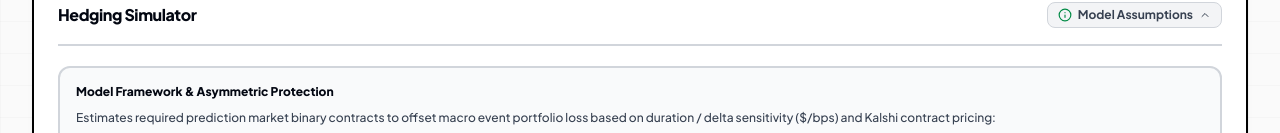
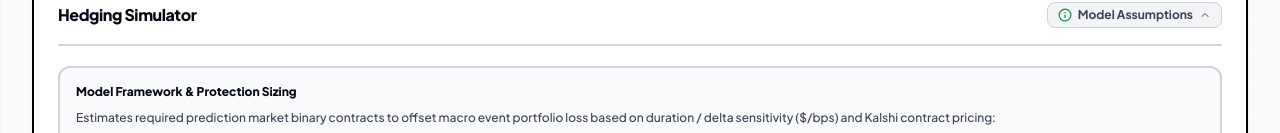
Before and after one commit to mokshnow/macro-density, a React (Vite) app: page / in a window 1280 px wide. Both pictures are taken after a click on the button "Model Assumptions". Shown: the part 1931-2064 px from the top of the page. Built offline with nearby package versions, Linux system fonts and the light colour scheme; no server answers.

Commit message:
fix(hedge): Clean UI and remove asymmetric wording in Macro Density

```diff
--- a/src/components/HedgingSimulator.tsx
+++ b/src/components/HedgingSimulator.tsx
@@ -140,7 +140,7 @@ export const HedgingSimulator: React.FC<HedgingSimulatorProps> = ({ market }) =>
       {showModelInfo && (
         <div className="mb-5 p-4 rounded-xl bg-gray-50 border-2 border-gray-300 text-xs text-gray-700 space-y-2 animate-in fade-in duration-200">
           <div className="font-extrabold text-gray-950 flex items-center gap-2 mb-1">
-            <span>Model Framework & Asymmetric Protection</span>
+            <span>Model Framework & Protection Sizing</span>
           </div>
           <p className="leading-relaxed">
             Estimates required prediction market binary contracts to offset macro event portfolio loss based on duration / delta sensitivity ($/bps) and Kalshi contract pricing:
```
